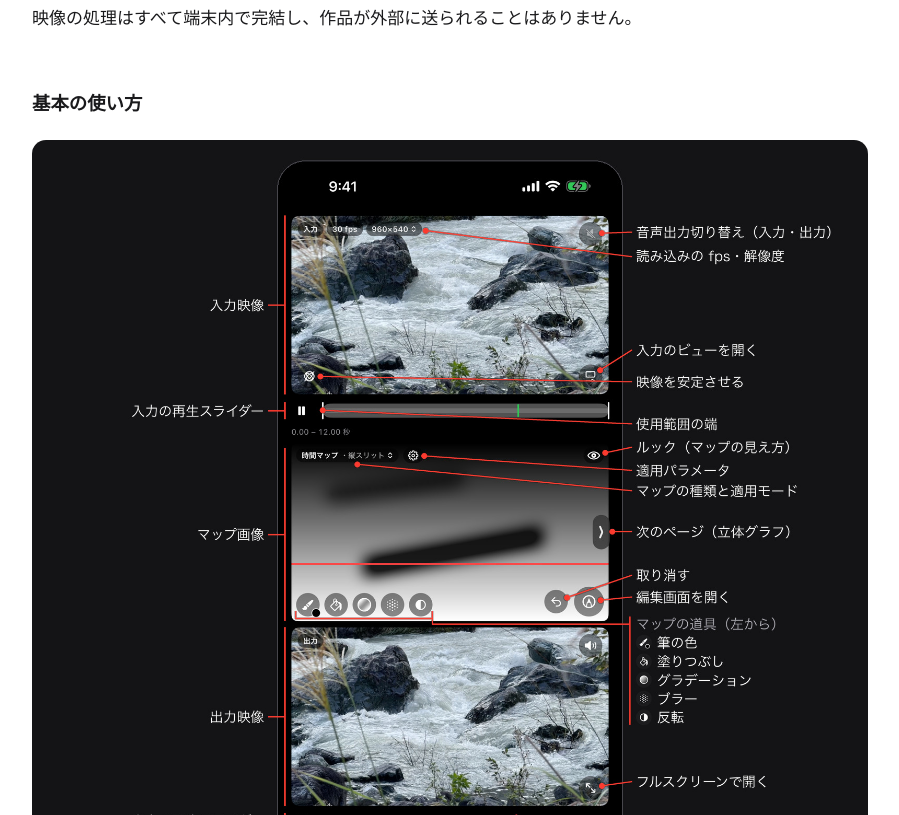
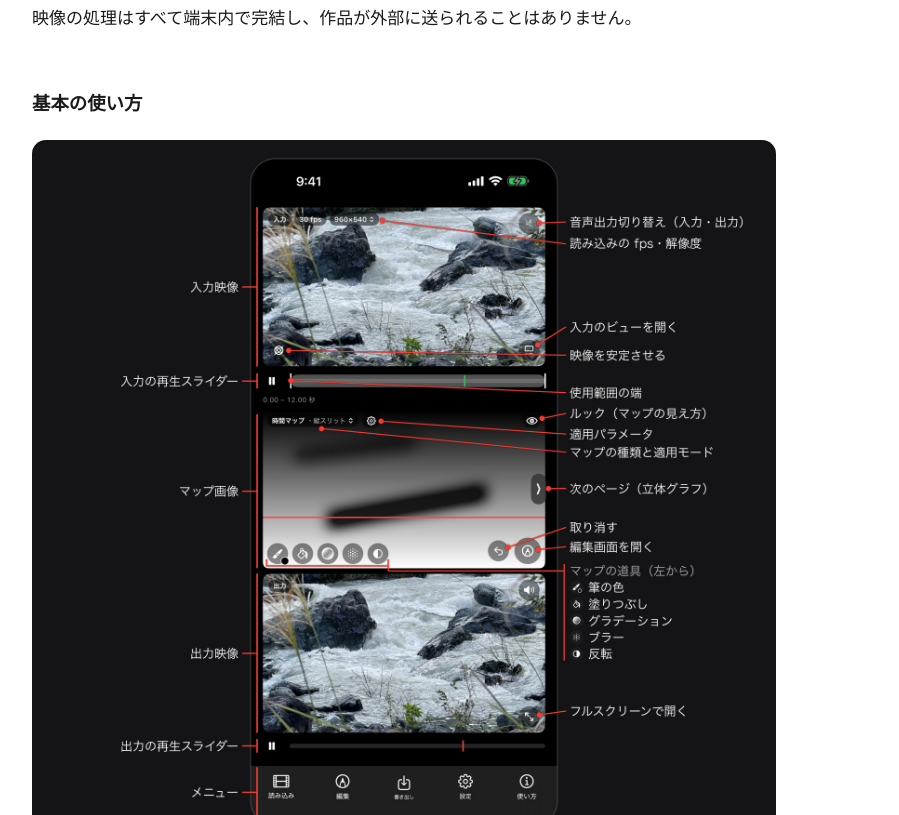
Before and after one commit to RyuFurusawa/timeflowsketch, a plain HTML site: page index.html in a window 1280 px wide. Shown: the part 1865-2680 px from the top of the page, without its empty margins (332-1231 px from the left). Drawn offline with Linux system fonts and the light colour scheme.

Commit message:
広い画面では、案内図を画面の高さに収める
Co-Authored-By: Claude Opus 5.5 <noreply@anthropic.com>

```diff
--- a/style.css
+++ b/style.css
@@ -92,6 +92,8 @@ aside.toc { display:none; }
   h1[id], h2[id] { scroll-margin-top:24px; }
   /* 本文が広くなった分、縦長の画面写真も少し大きく */
   figure img { max-width:340px; }
+  /* 案内図は画面の高さに収める（幅いっぱいだと縦に画面からはみ出す） */
+  figure.guide img { width:auto; max-width:100%; max-height:88vh; }
 }
 @media (min-width:1500px) {
   .wrap.has-toc { max-width:1240px; grid-template-columns:240px minmax(0,1fr); column-gap:80px; }
```
